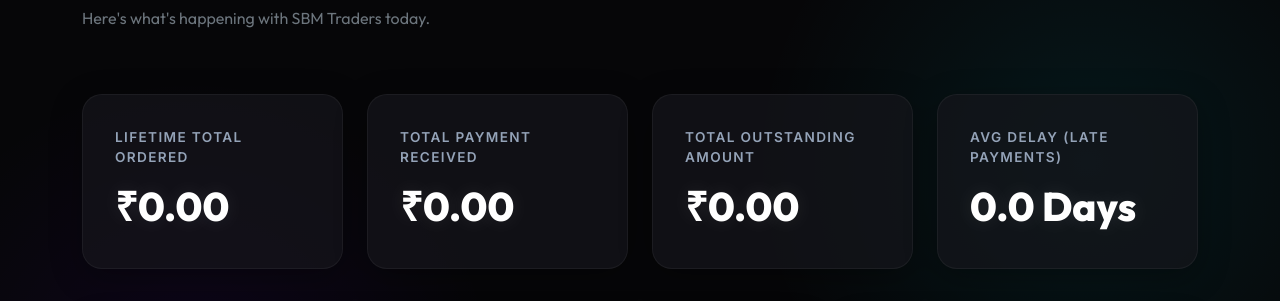
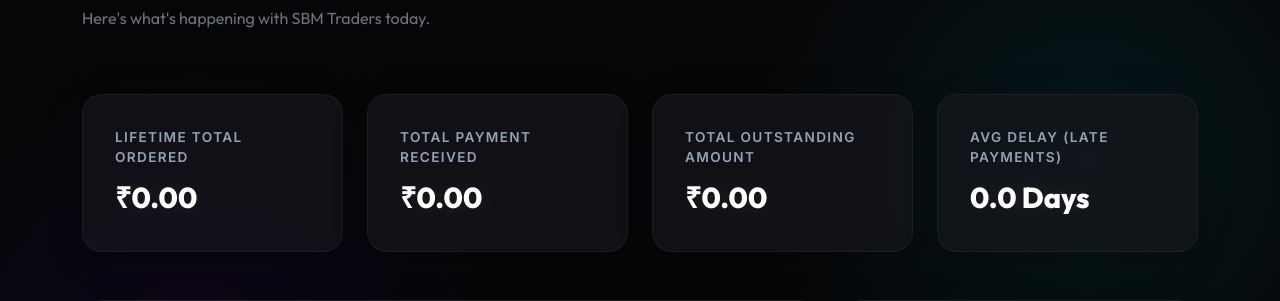
Before and after one commit to divyansh070/sbm_traders_personal_page, a Django app: page / in a window 1280 px wide. Shown: the part 169-470 px from the top of the page. Run offline with Django 5.2, Linux system fonts and the light colour scheme; data that the repository does not hold is empty; some libraries are stand-ins or nearby versions.

Commit message:
style: fix wrapping text in metric cards by reducing font size and preventing overflow

```diff
--- a/dashboard_app/templates/dashboard/overview.html
+++ b/dashboard_app/templates/dashboard/overview.html
@@ -13,27 +13,27 @@
 
 <div class="row g-4 mb-5 fade-in-up" style="animation-delay: 0.1s;">
     <div class="col-md-3">
-        <div class="card metric-card">
+        <div class="card metric-card h-100">
             <div class="metric-label">Lifetime Total Ordered</div>
-            <div class="metric-value">₹{{ total_amount|floatformat:2|intcomma }}</div>
+            <div class="metric-value" style="font-size: 1.8rem; white-space: nowrap; overflow: hidden; text-overflow: ellipsis;">₹{{ total_amount|floatformat:2|intcomma }}</div>
         </div>
     </div>
     <div class="col-md-3">
-        <div class="card metric-card">
+        <div class="card metric-card h-100">
             <div class="metric-label">Total Payment Received</div>
-            <div class="metric-value">₹{{ total_collected|floatformat:2|intcomma }}</div>
+            <div class="metric-value" style="font-size: 1.8rem; white-space: nowrap; overflow: hidden; text-overflow: ellipsis;">₹{{ total_collected|floatformat:2|intcomma }}</div>
         </div>
     </div>
     <div class="col-md-3">
-        <div class="card metric-card">
+        <div class="card metric-card h-100">
             <div class="metric-label">Total Outstanding Amount</div>
-            <div class="metric-value">₹{{ total_unused|floatformat:2|intcomma }}</div>
+            <div class="metric-value" style="font-size: 1.8rem; white-space: nowrap; overflow: hidden; text-overflow: ellipsis;">₹{{ total_unused|floatformat:2|intcomma }}</div>
         </div>
     </div>
     <div class="col-md-3">
-        <div class="card metric-card">
+        <div class="card metric-card h-100">
             <div class="metric-label">Avg Delay (Late Payments)</div>
-            <div class="metric-value">{{ avg_delay|floatformat:1 }} Days</div>
+            <div class="metric-value" style="font-size: 1.8rem; white-space: nowrap; overflow: hidden; text-overflow: ellipsis;">{{ avg_delay|floatformat:1 }} Days</div>
         </div>
     </div>
 </div>
```
